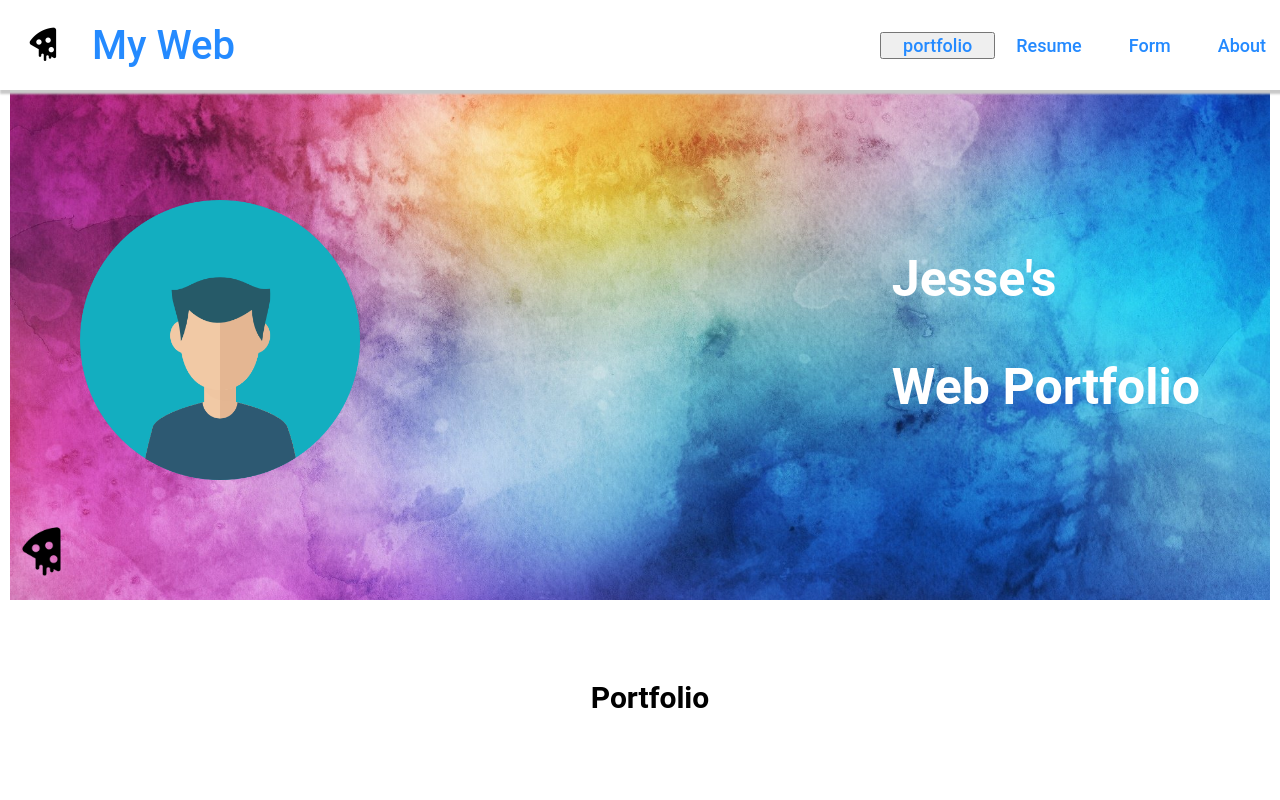
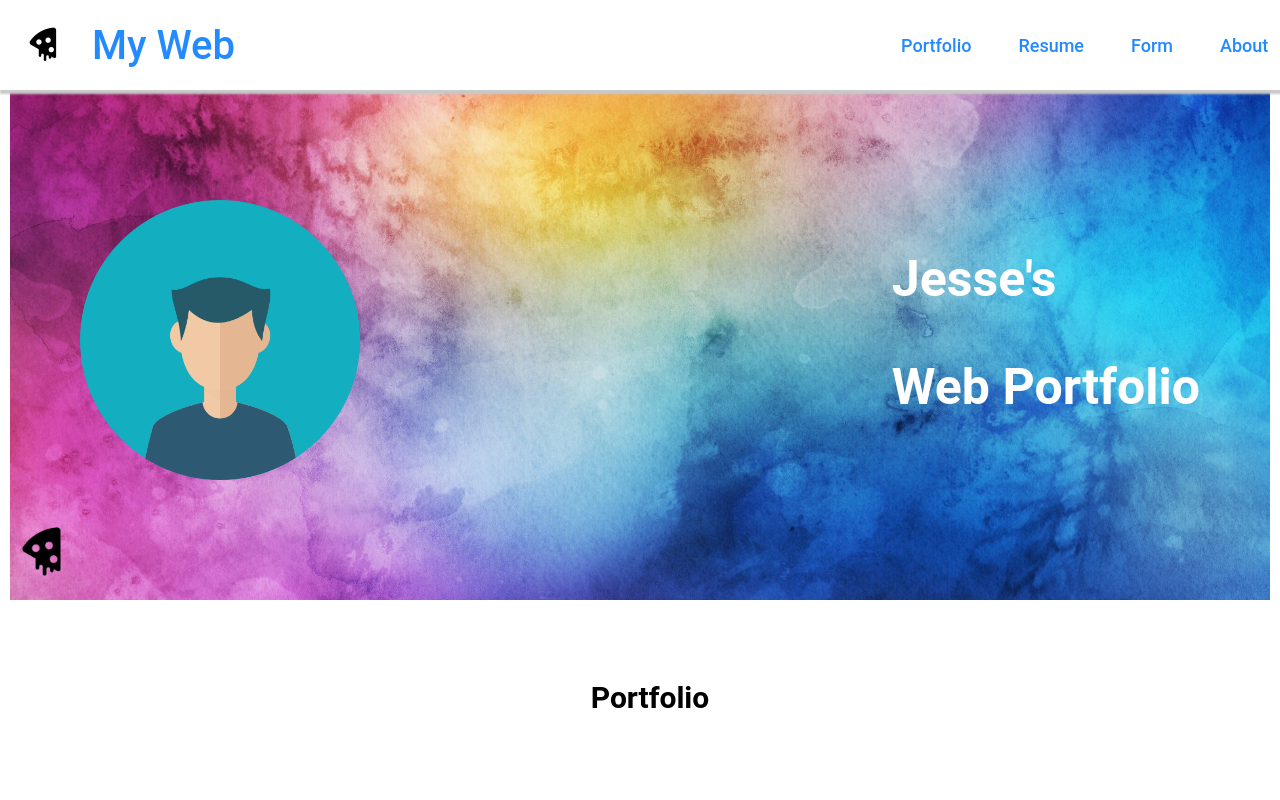
Before and after one commit to Jesse-Lee2022/Jesse-Lee2022.github.io, a plain HTML site: page index.html in a window 1280 px wide. Shown: the top 800 px of the page. Drawn offline with Linux system fonts and the light colour scheme.

Commit message:
Update index.html

```diff
--- a/index.html
+++ b/index.html
@@ -83,8 +83,8 @@
 
 
       <div class="right-section">
-        <button class="Portfolio">
-          <a class="page-anchor" href="#front-page-break">portfolio</a>
+        <button class="portfolio">
+          <a class="page-anchor" href="#front-page-break">Portfolio</a>
           <div class="tooltip">My Portfolio</div>
         </button>
         <button class="resume">
```
